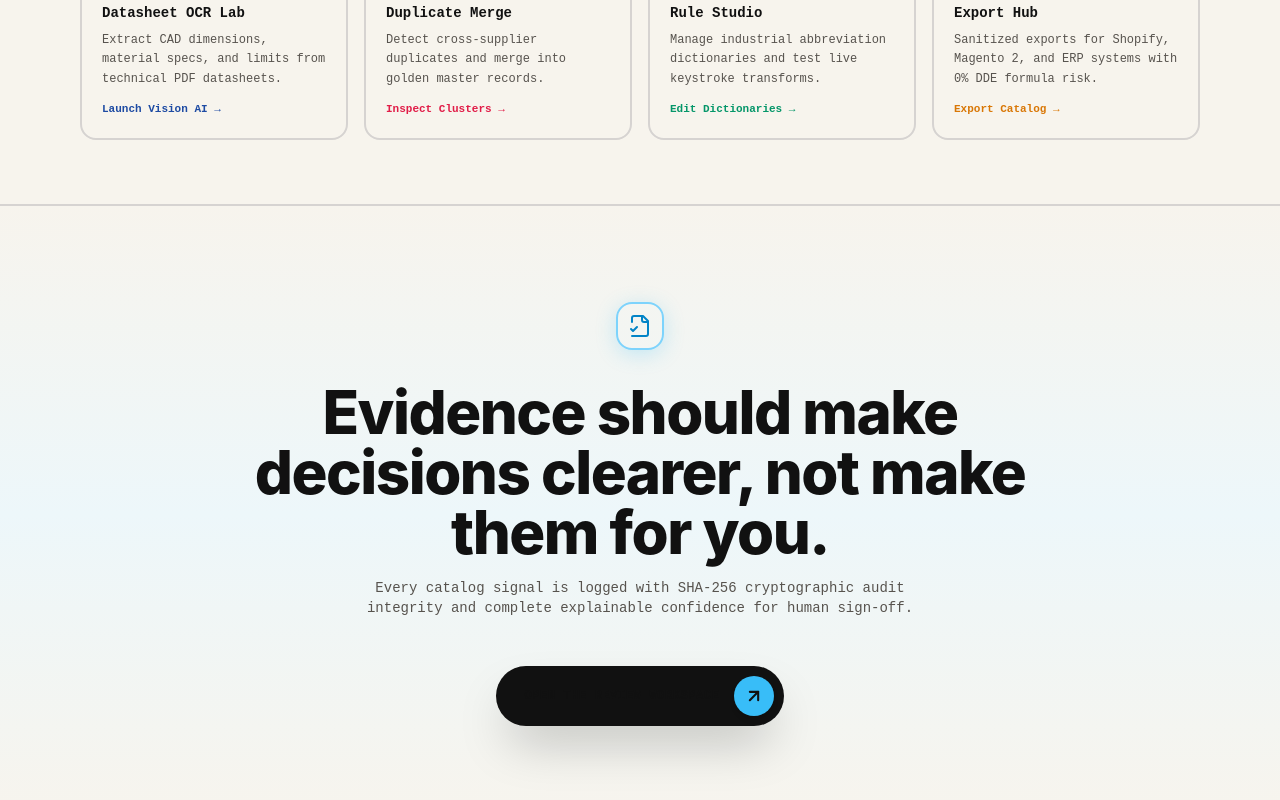
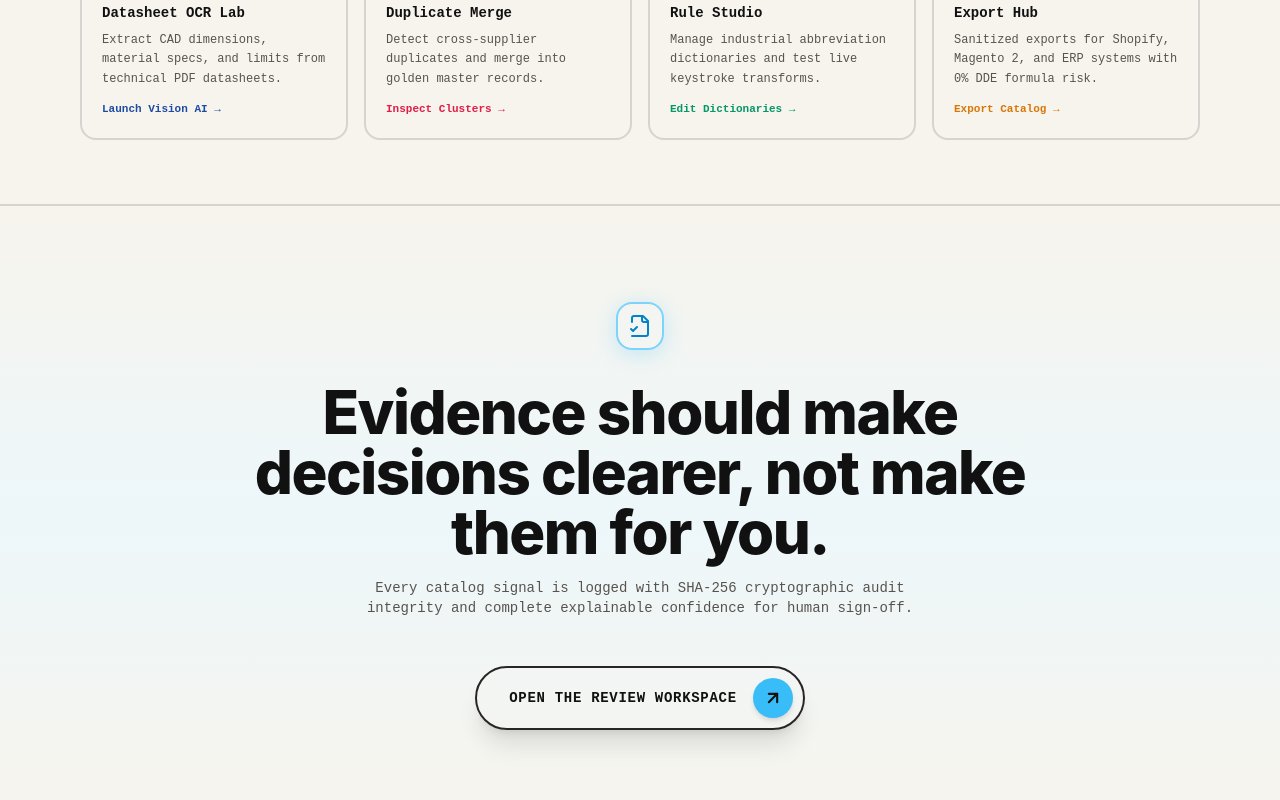
Before and after one commit to ianuj-yadav/UniEnrich-AI, a Next.js app in the folder frontend/: page / in a window 1280 px wide. Shown: the part 4686-5486 px from the top of the page. Built offline with nearby package versions, Linux system fonts and the light colour scheme; no server answers.

Commit message:
feat: fix CTA button to pure white pill with deep black text and cyan circular arrow

```diff
--- a/frontend/src/app/page.tsx
+++ b/frontend/src/app/page.tsx
@@ -602,11 +602,11 @@ export default function DashboardPage() {
           <div className="pt-4 flex items-center justify-center">
             <Link
               href="/upload"
-              className="inline-flex items-center gap-3.5 bg-[#111111] hover:bg-stone-900 text-white pl-7 pr-2.5 py-2.5 rounded-full font-mono text-xs font-bold uppercase tracking-wider shadow-2xl hover:scale-105 transition-all group cursor-pointer"
+              className="inline-flex items-center gap-4 bg-white hover:bg-[#f7f4ed] text-[#111111] pl-8 pr-2.5 py-2.5 rounded-full font-mono text-xs sm:text-sm font-extrabold uppercase tracking-wider border-2 border-stone-800 shadow-xl hover:scale-105 transition-all group cursor-pointer"
             >
-              <span>Open the Review Workspace</span>
-              <div className="w-10 h-10 rounded-full bg-[#38bdf8] group-hover:bg-[#0ea5e9] text-[#111111] flex items-center justify-center transition-colors shadow-md">
-                <ArrowUpRight className="w-5 h-5 stroke-[2.5]" />
+              <span className="text-[#111111]">Open the Review Workspace</span>
+              <div className="w-10 h-10 rounded-full bg-[#38bdf8] group-hover:bg-[#0ea5e9] text-[#111111] flex items-center justify-center transition-colors shadow-md shrink-0">
+                <ArrowUpRight className="w-5 h-5 stroke-[2.5] text-black" />
               </div>
             </Link>
           </div>
```
